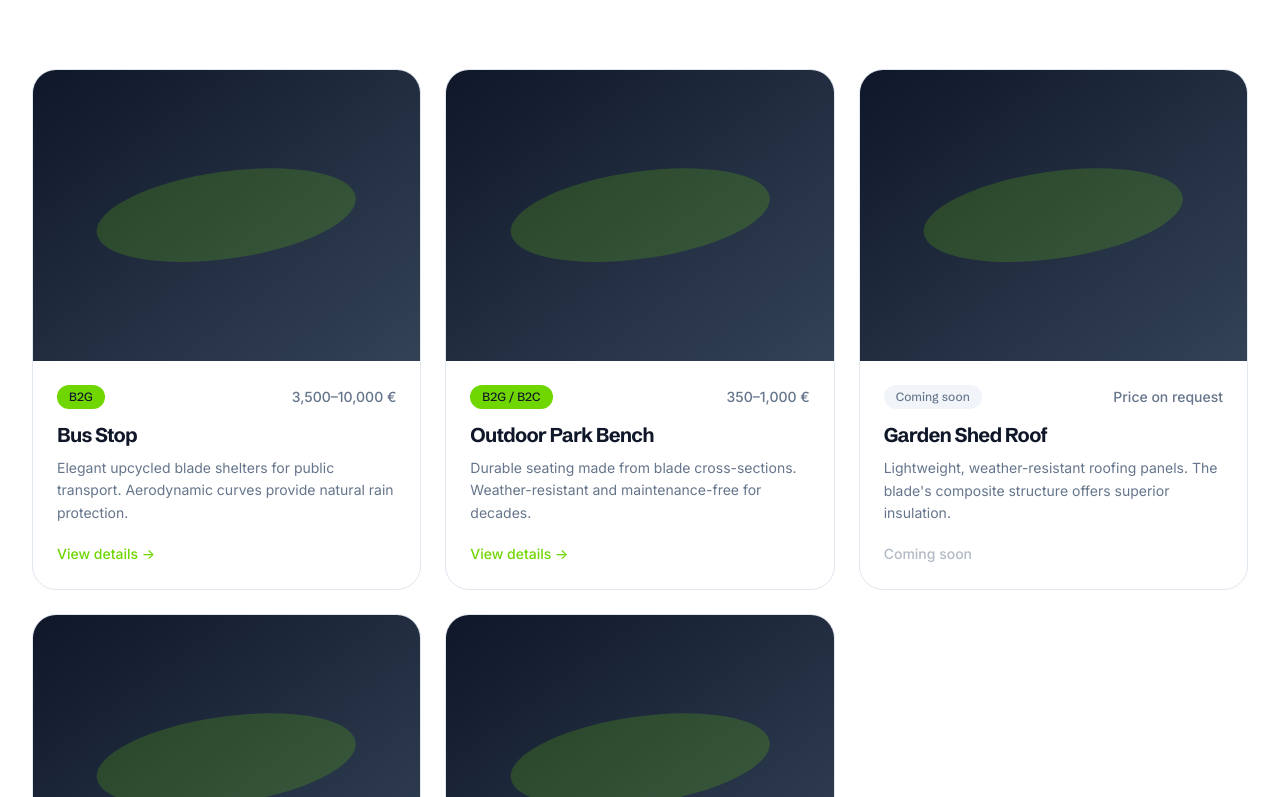
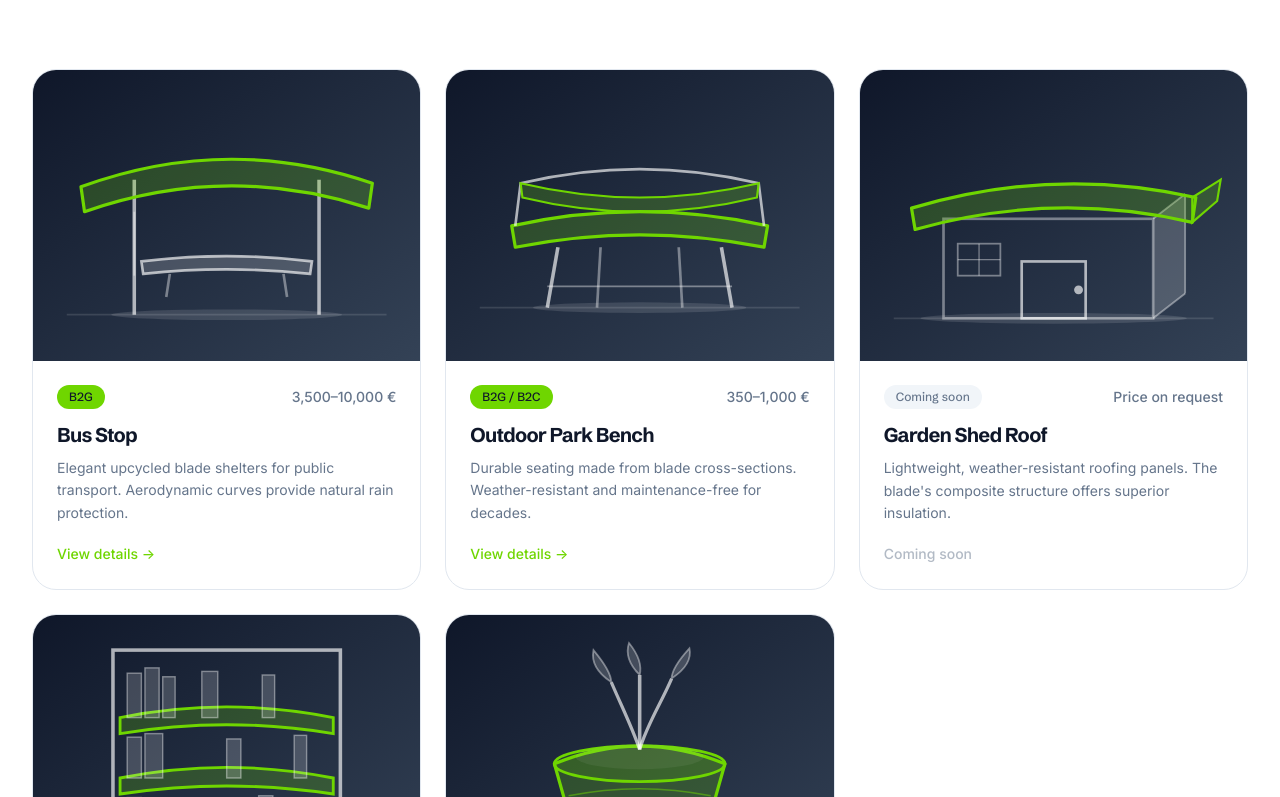
Before and after one commit to Bruno-tech7/r4sus-clone, a React (Vite) app: page /products/1 in a window 1280 px wide. Shown: the part 2283-3080 px from the top of the page. Built offline with nearby package versions, Linux system fonts and the light colour scheme.

Commit message:
Add SVG product illustrations — consistent sketch style for all 5 products

```diff
--- a/src/components/ProductCard.tsx
+++ b/src/components/ProductCard.tsx
@@ -2,6 +2,21 @@ import { motion } from 'framer-motion'
 import { useNavigate } from 'react-router-dom'
 import type { Product } from '../data/products'
 import { useLang } from '../context/LanguageContext'
+import {
+  BusStopIllustration,
+  ParkBenchIllustration,
+  GardenShedRoofIllustration,
+  BookshelfIllustration,
+  PlantPotIllustration,
+} from './ProductIllustrations'
+
+const illustrations: Record<string, React.FC> = {
+  'bus-stop': BusStopIllustration,
+  'outdoor-park-bench': ParkBenchIllustration,
+  'garden-shed-roof': GardenShedRoofIllustration,
+  'bookshelf': BookshelfIllustration,
+  'plant-pot': PlantPotIllustration,
+}
 
 interface ProductCardProps {
   product: Product
@@ -13,6 +28,7 @@ export function ProductCard({ product, index, inView }: ProductCardProps) {
   const navigate = useNavigate()
   const { lang, t } = useLang()
   const locale = product[lang]
+  const Illustration = illustrations[product.slug]
   const displayPrice = product.price === 'TBD' ? t.products.priceTBD : product.price
 
   const handleClick = () => {
@@ -33,16 +49,11 @@ export function ProductCard({ product, index, inView }: ProductCardProps) {
           : 'hover:shadow-lg cursor-pointer'
       }`}
     >
-      {/* Image area */}
-      <div className="aspect-[4/3] bg-gradient-to-br from-section-dark to-secondary flex items-center justify-center overflow-hidden">
-        <svg
-          viewBox="0 0 200 120"
-          className="w-3/4 transition-transform duration-500 group-hover:scale-105"
-          style={{ color: 'hsl(89 100% 42% / 0.2)' }}
-          fill="currentColor"
-        >
-          <ellipse cx="100" cy="60" rx="90" ry="30" transform="rotate(-8 100 60)" />
-        </svg>
+      {/* Illustration */}
+      <div className="aspect-[4/3] bg-gradient-to-br from-section-dark to-secondary flex items-center justify-center overflow-hidden p-4">
+        <div className="w-full h-full transition-transform duration-500 group-hover:scale-105">
+          {Illustration && <Illustration />}
+        </div>
       </div>
 
       {/* Card content */}
--- /dev/null
+++ b/src/components/ProductIllustrations.tsx
@@ -0,0 +1,173 @@
+// Consistent sketch-style SVG illustrations for each product.
+// Style: technical line drawing, white strokes on dark bg, green (primary) accents.
+
+const G = 'hsl(89 100% 42%)'          // primary green
+const GF = 'hsl(89 100% 42% / 0.22)'  // green fill (subtle)
+const W6 = 'rgba(255,255,255,0.65)'   // white stroke main
+const W4 = 'rgba(255,255,255,0.40)'   // white stroke secondary
+const W2 = 'rgba(255,255,255,0.18)'   // white fill subtle
+const WL = 'rgba(255,255,255,0.12)'   // ground / guides
+
+const SVG = ({ children }: { children: React.ReactNode }) => (
+  <svg viewBox="0 0 200 140" className="w-full h-full" fill="none">
+    {children}
+  </svg>
+)
+
+/** Bus Stop — curved blade canopy on two poles with bench inside */
+export function BusStopIllustration() {
+  return (
+    <SVG>
+      {/* ground */}
+      <line x1="10" y1="126" x2="190" y2="126" stroke={WL} strokeWidth="1" />
+      {/* poles */}
+      <line x1="48"  y1="126" x2="48"  y2="50" stroke={W6} strokeWidth="2" />
+      <line x1="152" y1="126" x2="152" y2="50" stroke={W6} strokeWidth="2" />
+      {/* blade canopy — aerodynamic curve */}
+      <path d="M18 54 Q100 24 182 52 L180 66 Q100 40 20 68 Z"
+        fill={GF} stroke={G} strokeWidth="1.8" strokeLinejoin="round" />
+      {/* rear wall */}
+      <line x1="48" y1="68" x2="48" y2="104" stroke={W4} strokeWidth="1" />
+      {/* bench seat */}
+      <path d="M52 96 Q100 90 148 96 L147 103 Q100 98 53 103 Z"
+        fill={W2} stroke={W6} strokeWidth="1.5" />
+      {/* bench legs */}
+      <line x1="68"  y1="103" x2="66"  y2="116" stroke={W4} strokeWidth="1.5" />
+      <line x1="132" y1="103" x2="134" y2="116" stroke={W4} strokeWidth="1.5" />
+      {/* ground shadow */}
+      <ellipse cx="100" cy="126" rx="65" ry="3" fill={WL} />
+    </SVG>
+  )
+}
+
+/** Park Bench — blade cross-section as seat, metal legs */
+export function ParkBenchIllustration() {
+  return (
+    <SVG>
+      {/* ground */}
+      <line x1="10" y1="122" x2="190" y2="122" stroke={WL} strokeWidth="1" />
+      {/* blade seat */}
+      <path d="M28 76 Q100 60 172 76 L170 88 Q100 74 30 88 Z"
+        fill={GF} stroke={G} strokeWidth="1.8" strokeLinejoin="round" />
+      {/* backrest (blade shape) */}
+      <path d="M30 76 L33 52 Q100 36 167 52 L170 76"
+        fill="none" stroke={W6} strokeWidth="1.5" />
+      {/* backrest blade fill */}
+      <path d="M33 52 Q100 68 167 52 L166 60 Q100 76 34 60 Z"
+        fill={GF} stroke={G} strokeWidth="1.2" />
+      {/* legs */}
+      <line x1="54"  y1="88" x2="48"  y2="122" stroke={W6} strokeWidth="2" />
+      <line x1="146" y1="88" x2="152" y2="122" stroke={W6} strokeWidth="2" />
+      <line x1="78"  y1="88" x2="76"  y2="122" stroke={W4} strokeWidth="1.5" />
+      <line x1="122" y1="88" x2="124" y2="122" stroke={W4} strokeWidth="1.5" />
+      {/* cross brace */}
+      <line x1="48" y1="110" x2="152" y2="110" stroke={W4} strokeWidth="1" />
+      {/* shadow */}
+      <ellipse cx="100" cy="122" rx="60" ry="3" fill={WL} />
+    </SVG>
+  )
+}
+
+/** Garden Shed Roof — blade panel on simple shed */
+export function GardenShedRoofIllustration() {
+  return (
+    <SVG>
+      {/* ground */}
+      <line x1="10" y1="128" x2="190" y2="128" stroke={WL} strokeWidth="1" />
+      {/* shed front face */}
+      <rect x="38" y="72" width="118" height="56" stroke={W4} strokeWidth="1.5" />
+      {/* shed right side (perspective) */}
+      <line x1="156" y1="72"  x2="174" y2="58"  stroke={W4} strokeWidth="1" />
+      <line x1="156" y1="128" x2="174" y2="114" stroke={W4} strokeWidth="1" />
+      <line x1="174" y1="58"  x2="174" y2="114" stroke={W4} strokeWidth="1" />
+      {/* right face fill */}
+      <path d="M156 72 L174 58 L174 114 L156 128 Z" fill={W2} />
+      {/* blade roof panel — main */}
+      <path d="M20 66 Q100 42 180 60 L178 74 Q100 56 22 78 Z"
+        fill={GF} stroke={G} strokeWidth="1.8" strokeLinejoin="round" />
+      {/* blade roof right overhang (perspective) */}
+      <path d="M178 60 L194 50 L192 62 L178 74 Z"
+        fill={GF} stroke={G} strokeWidth="1.2" />
+      {/* door */}
+      <rect x="82" y="96" width="36" height="32" stroke={W6} strokeWidth="1.5" />
+      <circle cx="114" cy="112" r="2.5" fill={W6} />
+      {/* window */}
+      <rect x="46" y="86" width="24" height="18" stroke={W4} strokeWidth="1" />
+      <line x1="58" y1="86" x2="58" y2="104" stroke={W4} strokeWidth="0.75" />
+      <line x1="46" y1="95" x2="70" y2="95" stroke={W4} strokeWidth="0.75" />
+      {/* shadow */}
+      <ellipse cx="100" cy="128" rx="75" ry="3" fill={WL} />
+    </SVG>
+  )
+}
+
+/** Bookshelf — frame with three curved blade shelves + books */
+export function BookshelfIllustration() {
+  return (
+    <SVG>
+      {/* frame */}
+      <rect x="36" y="8" width="128" height="124" stroke={W6} strokeWidth="2" />
+      {/* blade shelf 1 */}
+      <path d="M40 46 Q100 34 160 46 L160 55 Q100 45 40 55 Z"
+        fill={GF} stroke={G} strokeWidth="1.6" />
+      {/* blade shelf 2 */}
+      <path d="M40 80 Q100 68 160 80 L160 89 Q100 80 40 89 Z"
+        fill={GF} stroke={G} strokeWidth="1.6" />
+      {/* blade shelf 3 */}
+      <path d="M40 114 Q100 102 160 114 L160 123 Q100 114 40 123 Z"
+        fill={GF} stroke={G} strokeWidth="1.6" />
+      {/* books — shelf 1 */}
+      <rect x="44" y="21" width="8"  height="25" fill={W2} stroke={W4} strokeWidth="0.8" />
+      <rect x="54" y="18" width="8"  height="28" fill={W2} stroke={W4} strokeWidth="0.8" />
+      <rect x="64" y="23" width="7"  height="23" fill={W2} stroke={W4} strokeWidth="0.8" />
+      <rect x="86" y="20" width="9"  height="26" fill={W2} stroke={W4} strokeWidth="0.8" />
+      <rect x="120" y="22" width="7" height="24" fill={W2} stroke={W4} strokeWidth="0.8" />
+      {/* books — shelf 2 */}
+      <rect x="44" y="57" width="8"  height="23" fill={W2} stroke={W4} strokeWidth="0.8" />
+      <rect x="54" y="55" width="10" height="25" fill={W2} stroke={W4} strokeWidth="0.8" />
+      <rect x="100" y="58" width="8" height="22" fill={W2} stroke={W4} strokeWidth="0.8" />
+      <rect x="138" y="56" width="7" height="24" fill={W2} stroke={W4} strokeWidth="0.8" />
+      {/* books — shelf 3 */}
+      <rect x="44" y="91"  width="8"  height="23" fill={W2} stroke={W4} strokeWidth="0.8" />
+      <rect x="74" y="92"  width="9"  height="22" fill={W2} stroke={W4} strokeWidth="0.8" />
+      <rect x="118" y="90" width="8"  height="24" fill={W2} stroke={W4} strokeWidth="0.8" />
+      <rect x="144" y="93" width="7"  height="21" fill={W2} stroke={W4} strokeWidth="0.8" />
+    </SVG>
+  )
+}
+
+/** Plant Pot — blade-segment pot with foliage */
+export function PlantPotIllustration() {
+  return (
+    <SVG>
+      {/* ground */}
+      <line x1="20" y1="130" x2="180" y2="130" stroke={WL} strokeWidth="1" />
+      {/* pot body — blade cross-section shape */}
+      <path d="M65 118 L52 72 Q100 52 148 72 L135 118 Z"
+        fill={GF} stroke={G} strokeWidth="1.8" strokeLinejoin="round" />
+      {/* pot rim ellipse */}
+      <ellipse cx="100" cy="72" rx="48" ry="10"
+        fill="hsl(89 100% 42% / 0.12)" stroke={G} strokeWidth="1.6" />
+      {/* blade texture line on pot */}
+      <path d="M60 90 Q100 82 140 90" stroke={G} strokeWidth="0.8" strokeOpacity="0.5" />
+      {/* base / drainage */}
+      <path d="M65 118 Q100 125 135 118 L133 126 Q100 132 67 126 Z"
+        fill={W2} stroke={W4} strokeWidth="1" />
+      {/* soil surface inside pot */}
+      <ellipse cx="100" cy="68" rx="36" ry="7" fill="rgba(255,255,255,0.06)" />
+      {/* stems */}
+      <path d="M100 64 C96 52 90 40 84 26" stroke={W6} strokeWidth="1.8" />
+      <path d="M100 64 C104 50 112 38 118 24" stroke={W6} strokeWidth="1.8" />
+      <path d="M100 64 C100 52 100 38 100 22" stroke={W6} strokeWidth="2" />
+      {/* leaves */}
+      <path d="M84 26 Q72 18 74 8 Q84 20 84 26"
+        fill={W2} stroke={W4} strokeWidth="1" />
+      <path d="M118 24 Q130 16 128 7 Q118 18 118 24"
+        fill={W2} stroke={W4} strokeWidth="1" />
+      <path d="M100 22 Q91 13 94 4 Q102 14 100 22"
+        fill={W2} stroke={W4} strokeWidth="1" />
+      {/* shadow */}
+      <ellipse cx="100" cy="130" rx="45" ry="3" fill={WL} />
+    </SVG>
+  )
+}
--- a/src/pages/ProductPage.tsx
+++ b/src/pages/ProductPage.tsx
@@ -5,6 +5,21 @@ import { Navbar } from '../components/Navbar'
 import { getProductBySlug } from '../data/products'
 import { FORMSPREE_ID } from '../config'
 import { useLang } from '../context/LanguageContext'
+import {
+  BusStopIllustration,
+  ParkBenchIllustration,
+  GardenShedRoofIllustration,
+  BookshelfIllustration,
+  PlantPotIllustration,
+} from '../components/ProductIllustrations'
+
+const illustrations: Record<string, React.FC> = {
+  'bus-stop': BusStopIllustration,
+  'outdoor-park-bench': ParkBenchIllustration,
+  'garden-shed-roof': GardenShedRoofIllustration,
+  'bookshelf': BookshelfIllustration,
+  'plant-pot': PlantPotIllustration,
+}
 
 export function ProductPage() {
   const { slug } = useParams<{ slug: string }>()
@@ -57,6 +72,7 @@ export function ProductPage() {
 
   const locale = product[lang]
   const displayPrice = product.price === 'TBD' ? t.products.priceTBD : product.price
+  const Illustration = illustrations[product.slug]
 
   return (
     <div className="min-h-screen bg-background">
@@ -81,11 +97,8 @@ export function ProductPage() {
               animate={{ opacity: 1, y: 0 }}
               transition={{ duration: 0.4, ease: [0.25, 0.1, 0.25, 1] }}
             >
-              <div className="aspect-[4/3] rounded-outer bg-gradient-to-br from-section-dark to-secondary overflow-hidden flex items-center justify-center">
-                <svg viewBox="0 0 200 120" className="w-3/4"
-                  style={{ color: 'hsl(89 100% 42% / 0.2)' }} fill="currentColor">
-                  <ellipse cx="100" cy="60" rx="90" ry="30" transform="rotate(-8 100 60)" />
-                </svg>
+              <div className="aspect-[4/3] rounded-outer bg-gradient-to-br from-section-dark to-secondary overflow-hidden flex items-center justify-center p-6">
+                {Illustration && <Illustration />}
               </div>
 
               <div className="mt-6">
```
